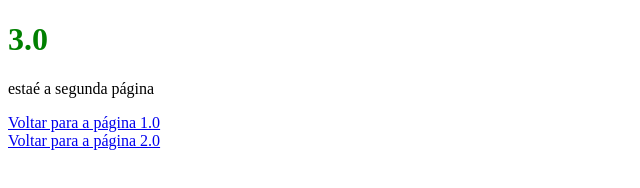
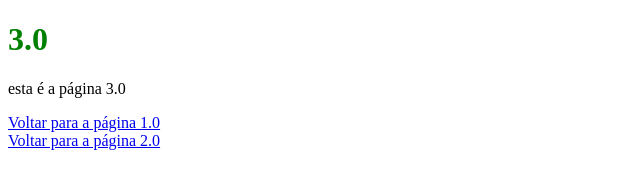
Before and after one commit to leonardo681/3P-gina, a plain HTML site: page 3.html in a window 1280 px wide. Shown: the full height of the page, 0-640 px from the left. Drawn offline with Linux system fonts and the light colour scheme.

Commit message:
Update 3.html

```diff
--- a/3.html
+++ b/3.html
@@ -5,7 +5,7 @@
 </head>
 <BOdy>
     <h1 style="color: green;" >3.0</h1>
-    <p>estaé a segunda página</p>
+    <p>esta é a página 3.0</p>
     <a href="index.html">Voltar para a página 1.0</a><br>
     <a href="2.html">Voltar para a página 2.0</a>
 
```
